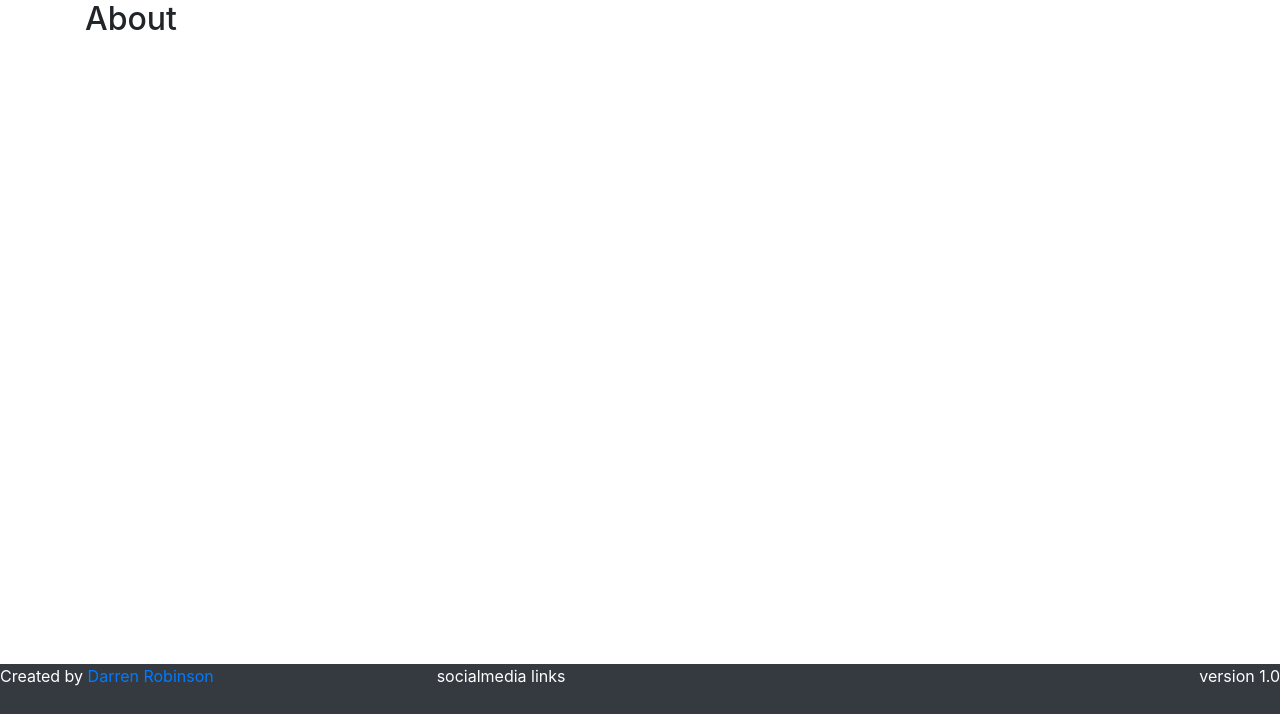
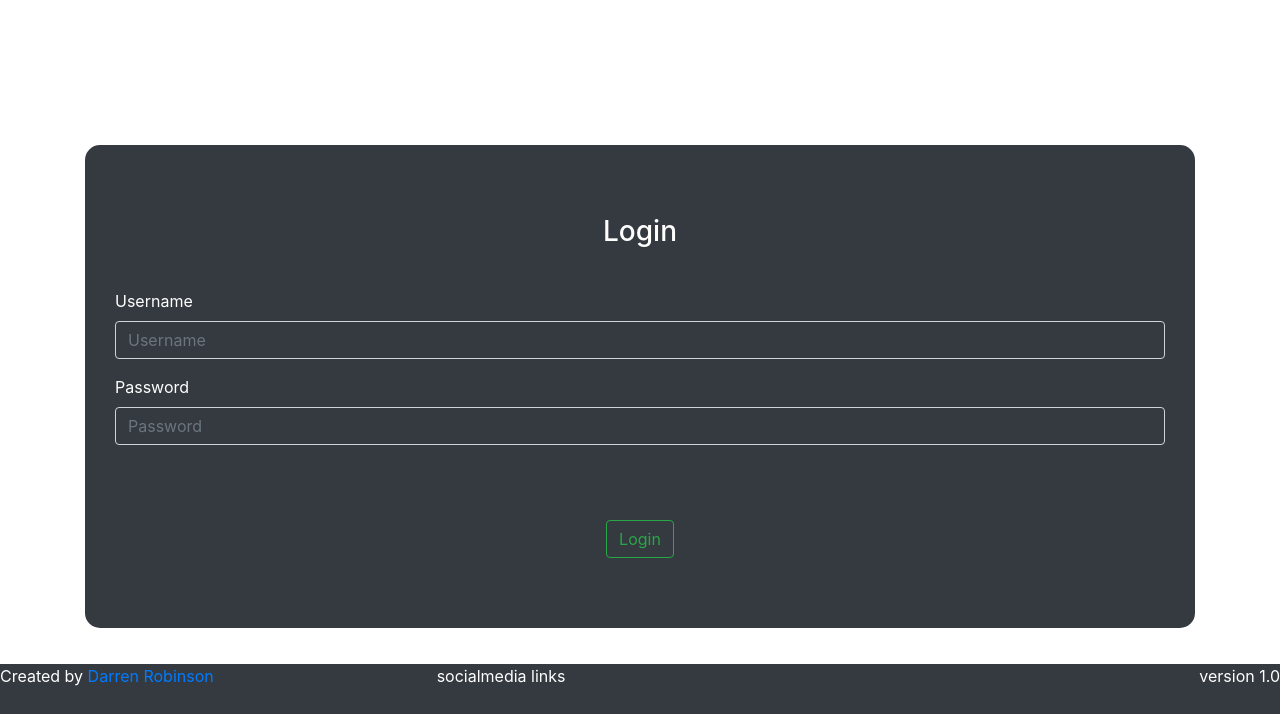
Before and after one commit to darrenrob25/workoutHub-Project, a Flask app: page / in a window 1280 px wide. Shown: the part 86-800 px from the top of the page. Run offline with Flask 2, Linux system fonts and the light colour scheme; some libraries are stand-ins or nearby versions.

Commit message:
add: homepage styling and css

```diff
--- a/workouthub/static/css/style.css
+++ b/workouthub/static/css/style.css
@@ -1,3 +1,7 @@
+.body {
+    color:white;
+}
+
 .navbar-brand{
     font-size: 2.5rem;
     font-weight: 500;
@@ -14,3 +18,28 @@
 .footer{
     height: 50px;
 }
+
+.login-container{
+    width: 100%;
+    justify-content: center;
+    margin-top: 145px;
+    border-radius: 15px;
+    padding-left: 30px;
+    padding-right: 30px;
+    padding-top: 70px;
+    padding-bottom: 70px;
+}
+
+h3{
+    margin-bottom: 40px;
+    color: white;
+}
+
+.last-group{
+    margin-bottom: 40px;
+}
+
+.login-bt-container{
+    text-align: center;
+    padding-top: 35px;
+}
--- a/workouthub/templates/home.html
+++ b/workouthub/templates/home.html
@@ -1,6 +1,21 @@
 {% extends "base.html" %}
 {% block content %}
 
-<h2>About</h2>
+<div class="login-container justify-content-center bg-dark">
+    <h3 class="text-center">Login</h3>
+    <form>
+        <div class="form-group">
+            <label for="usernameinput" class="text-white">Username</label>
+            <input type="email" class="form-control bg-dark" id="usernameinput" aria-describedby="username" placeholder="Username">
+        </div>
+        <div class="form-group last-group">
+            <label for="passwordinput" class="text-white">Password</label>
+            <input type="password" class="form-control bg-dark" id="passwordinput" aria-describedby="password" placeholder="Password">
+        </div>
+        <div class="login-bt-container">
+            <button class="btn btn-outline-success my-2 my-sm-0 login-button justify-content-center text-center" type="submit">Login</button>
+        </div>
+    </form>
+</div>
 
 {% endblock %}
```
